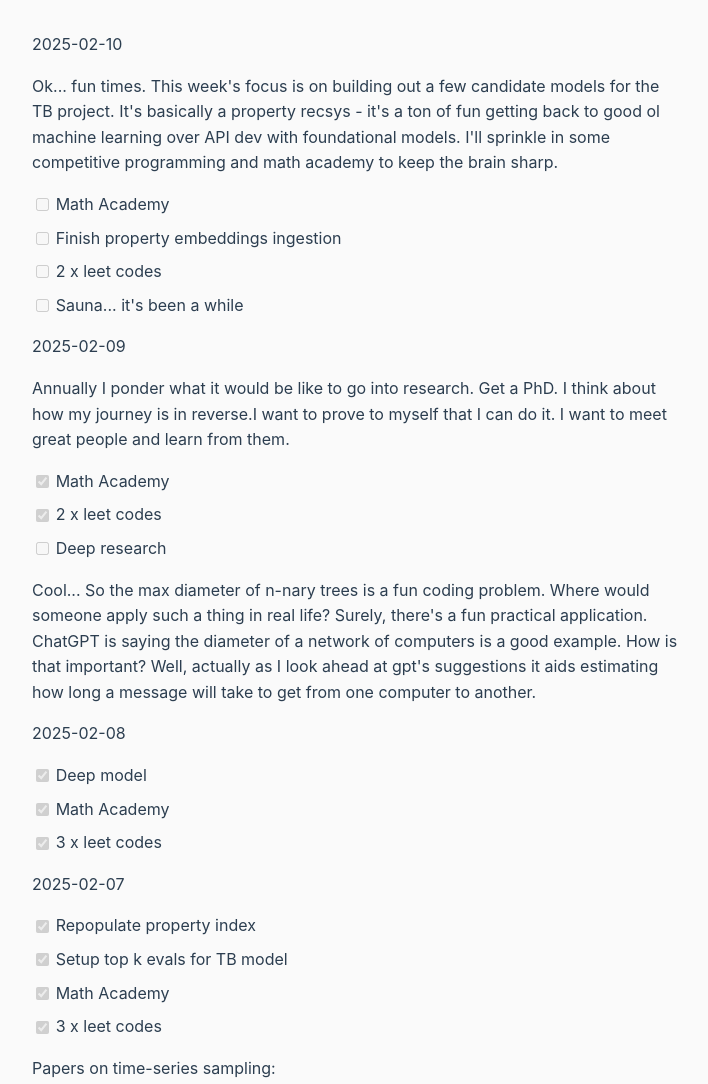
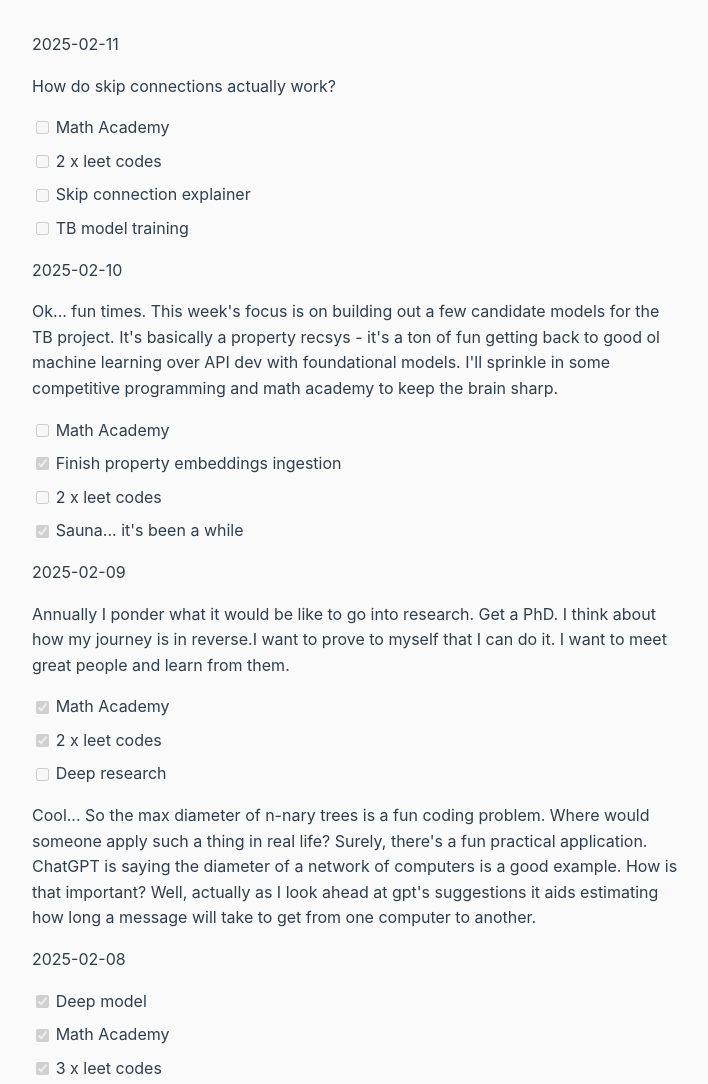
Before and after one commit to grad-ient/logmd, a plain HTML site: page index.html in a window 1280 px wide. Shown: the top 1084 px of the page, without its empty margins (283-991 px from the left). Drawn offline with Linux system fonts and the light colour scheme.

Commit message:
deploy: c96a3ee073a6a11ed77f7c8ca15de068d6e14f49

```diff
--- a/index.html
+++ b/index.html
@@ -46,16 +46,24 @@
     </style>
 </head>
 <body>
-    <p>2025-02-10</p>
+    <p>2025-02-11</p>
+<p>How do skip connections actually work?</p>
+<ul>
+<li>[ ] Math Academy</li>
+<li>[ ] 2 x leet codes</li>
+<li>[ ] Skip connection explainer</li>
+<li>[ ] TB model training</li>
+</ul>
+<p>2025-02-10</p>
 <p>Ok... fun times. This week's focus is on building out a few candidate models for the TB project.
 It's basically a property recsys - it's a ton of fun getting back to good ol machine learning
 over API dev with foundational models. I'll sprinkle in some competitive programming and math
 academy to keep the brain sharp. </p>
 <ul>
 <li>[ ] Math Academy</li>
-<li>[ ] Finish property embeddings ingestion</li>
+<li>[x] Finish property embeddings ingestion</li>
 <li>[ ] 2 x leet codes</li>
-<li>[ ] Sauna... it's been a while</li>
+<li>[x] Sauna... it's been a while</li>
 </ul>
 <p>2025-02-09</p>
 <p>Annually I ponder what it would be like to go into research. Get a PhD. I think about how my journey
```
